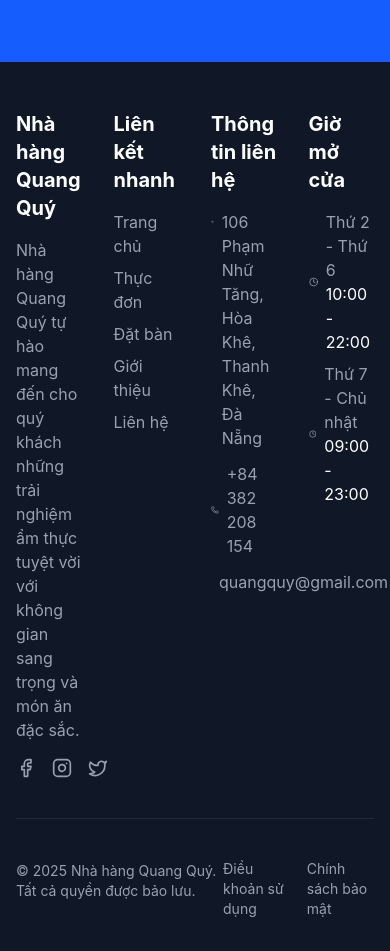
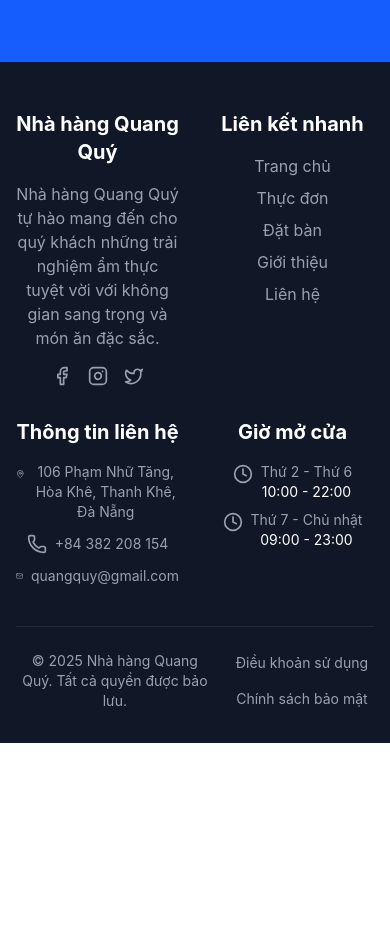
Before and after one commit to quangquy-coding/Restaurant-Management, a React (Vite) app: page / in a window 390 px wide. Shown: the part 4182-5133 px from the top of the page. After the commit the page ends 4925 px from the top, so only its background shows below. Built offline with nearby package versions, Linux system fonts and the light colour scheme.

Commit message:
responsive footer

```diff
--- a/src/components/layout/Footer.jsx
+++ b/src/components/layout/Footer.jsx
@@ -1,58 +1,89 @@
-import { Link } from "react-router-dom"
-import { Facebook, Instagram, Twitter, Mail, Phone, MapPin, Clock } from "lucide-react"
-import React from "react"
+import { Link } from "react-router-dom";
+import {
+  Facebook,
+  Instagram,
+  Twitter,
+  Mail,
+  Phone,
+  MapPin,
+  Clock,
+} from "lucide-react";
+import React from "react";
 
 const Footer = () => {
   return (
     <footer className="bg-gray-900 text-white pt-12 pb-8">
       <div className="container mx-auto px-4">
-        <div className="grid grid-cols-4 gap-8">
+        <div className="grid grid-cols-2 lg:grid-cols-4 gap-8">
           {/* Restaurant Info */}
-          <div>
+          <div className="text-center sm:text-left">
             <h3 className="text-xl font-bold mb-4">Nhà hàng Quang Quý</h3>
             <p className="text-gray-400 mb-4">
-              Nhà hàng Quang Quý tự hào mang đến cho quý khách những trải nghiệm ẩm thực tuyệt vời với không gian sang trọng
-              và món ăn đặc sắc.
+              Nhà hàng Quang Quý tự hào mang đến cho quý khách những trải nghiệm ẩm thực tuyệt vời với không gian sang trọng và món ăn đặc sắc.
             </p>
-            <div className="flex space-x-4">
-              <a href="https://www.facebook.com/nqq23/" className="text-gray-400 hover:text-white transition-colors">
+            <div className="flex justify-center sm:justify-start space-x-4">
+              <a
+                href="https://www.facebook.com/nqq23/"
+                className="text-gray-400 hover:text-white transition-colors"
+              >
                 <Facebook size={20} />
               </a>
-              <a href="https://www.instagram.com/ng_quang_quy/" className="text-gray-400 hover:text-white transition-colors">
+              <a
+                href="https://www.instagram.com/ng_quang_quy/"
+                className="text-gray-400 hover:text-white transition-colors"
+              >
                 <Instagram size={20} />
               </a>
-              <a href="#" className="text-gray-400 hover:text-white transition-colors">
+              <a
+                href="#"
+                className="text-gray-400 hover:text-white transition-colors"
+              >
                 <Twitter size={20} />
               </a>
             </div>
           </div>
 
           {/* Quick Links */}
-          <div>
+          <div className="text-center sm:text-left">
             <h3 className="text-xl font-bold mb-4">Liên kết nhanh</h3>
             <ul className="space-y-2">
               <li>
-                <Link to="/" className="text-gray-400 hover:text-white transition-colors">
+                <Link
+                  to="/"
+                  className="text-gray-400 hover:text-white transition-colors"
+                >
                   Trang chủ
                 </Link>
               </li>
               <li>
-                <Link to="/menu" className="text-gray-400 hover:text-white transition-colors">
+                <Link
+                  to="/menu"
+                  className="text-gray-400 hover:text-white transition-colors"
+                >
                   Thực đơn
                 </Link>
               </li>
               <li>
-                <Link to="/reservation" className="text-gray-400 hover:text-white transition-colors">
+                <Link
+                  to="/reservation"
+                  className="text-gray-400 hover:text-white transition-colors"
+                >
                   Đặt bàn
                 </Link>
               </li>
               <li>
-                <Link to="/about" className="text-gray-400 hover:text-white transition-colors">
+                <Link
+                  to="/about"
+                  className="text-gray-400 hover:text-white transition-colors"
+                >
                   Giới thiệu
                 </Link>
               </li>
               <li>
-                <Link to="/contact" className="text-gray-400 hover:text-white transition-colors">
+                <Link
+                  to="/contact"
+                  className="text-gray-400 hover:text-white transition-colors"
+                >
                   Liên hệ
                 </Link>
               </li>
@@ -60,58 +91,70 @@ const Footer = () => {
           </div>
 
           {/* Contact Info */}
-          <div>
+          <div className="text-center sm:text-left">
             <h3 className="text-xl font-bold mb-4">Thông tin liên hệ</h3>
             <ul className="space-y-3">
-              <li className="flex items-start">
+              <li className="flex items-start justify-center sm:justify-start">
                 <MapPin className="h-5 w-5 text-gray-400 mr-2 mt-0.5" />
-                <span className="text-gray-400">106 Phạm Nhữ Tăng, Hòa Khê, Thanh Khê, Đà Nẵng</span>
+                <span className="text-gray-400 text-sm max-w-[200px]">
+                  106 Phạm Nhữ Tăng, Hòa Khê, Thanh Khê, Đà Nẵng
+                </span>
               </li>
-              <li className="flex items-center">
+              <li className="flex items-center justify-center sm:justify-start">
                 <Phone className="h-5 w-5 text-gray-400 mr-2" />
-                <span className="text-gray-400">+84 382 208 154</span>
+                <span className="text-gray-400 text-sm">+84 382 208 154</span>
               </li>
-              <li className="flex items-center">
+              <li className="flex items-center justify-center sm:justify-start">
                 <Mail className="h-5 w-5 text-gray-400 mr-2" />
-                <span className="text-gray-400">quangquy@gmail.com</span>
+                <span className="text-gray-400 text-sm">
+                  quangquy@gmail.com
+                </span>
               </li>
             </ul>
           </div>
 
           {/* Opening Hours */}
-          <div>
+          <div className="text-center sm:text-left">
             <h3 className="text-xl font-bold mb-4">Giờ mở cửa</h3>
             <ul className="space-y-2">
-              <li className="flex items-center">
-                <Clock className="h-5 w-5 text-gray-400 mr-2" />
+              <li className="flex items-start justify-center sm:justify-start">
+                <Clock className="h-5 w-5 text-gray-400 mr-2 mt-0.5" />
                 <div>
-                  <p className="text-gray-400">Thứ 2 - Thứ 6</p>
-                  <p className="text-white">10:00 - 22:00</p>
+                  <p className="text-gray-400 text-sm">Thứ 2 - Thứ 6</p>
+                  <p className="text-white text-sm">10:00 - 22:00</p>
                 </div>
               </li>
-              <li className="flex items-center">
-                <Clock className="h-5 w-5 text-gray-400 mr-2" />
+              <li className="flex items-start justify-center sm:justify-start">
+                <Clock className="h-5 w-5 text-gray-400 mr-2 mt-0.5" />
                 <div>
-                  <p className="text-gray-400">Thứ 7 - Chủ nhật</p>
-                  <p className="text-white">09:00 - 23:00</p>
+                  <p className="text-gray-400 text-sm">Thứ 7 - Chủ nhật</p>
+                  <p className="text-white text-sm">09:00 - 23:00</p>
                 </div>
               </li>
             </ul>
           </div>
         </div>
 
+        {/* Bottom Bar */}
         <div className="border-t border-gray-800 mt-10 pt-6">
-          <div className="flex flex-row justify-between items-center">
-            <p className="text-gray-400 text-sm">© 2025 Nhà hàng Quang Quý. Tất cả quyền được bảo lưu.</p>
-            <div className="mt-4 md:mt-0">
-              <ul className="flex space-x-4 text-sm">
+          <div className="flex flex-row justify-between items-center gap-4 text-center md:text-left">
+            <p className="text-gray-400 text-sm">
+              © 2025 Nhà hàng Quang Quý. Tất cả quyền được bảo lưu.
+            </p>
+            <ul className="flex flex-wrap justify-center md:justify-end gap-4 text-sm">
               <li>
-                  <a href="#" className="text-gray-400 hover:text-white transition-colors">
+                <a
+                  href="#"
+                  className="text-gray-400 hover:text-white transition-colors"
+                >
                   Điều khoản sử dụng
                 </a>
               </li>
               <li>
-                  <a href="#" className="text-gray-400 hover:text-white transition-colors">
+                <a
+                  href="#"
+                  className="text-gray-400 hover:text-white transition-colors"
+                >
                   Chính sách bảo mật
                 </a>
               </li>
@@ -119,9 +162,8 @@ const Footer = () => {
           </div>
         </div>
       </div>
-      </div>
     </footer>
-  )
-}
+  );
+};
 
-export default Footer
+export default Footer;
```
Lines whose indentation alone changed are shown as unchanged.
